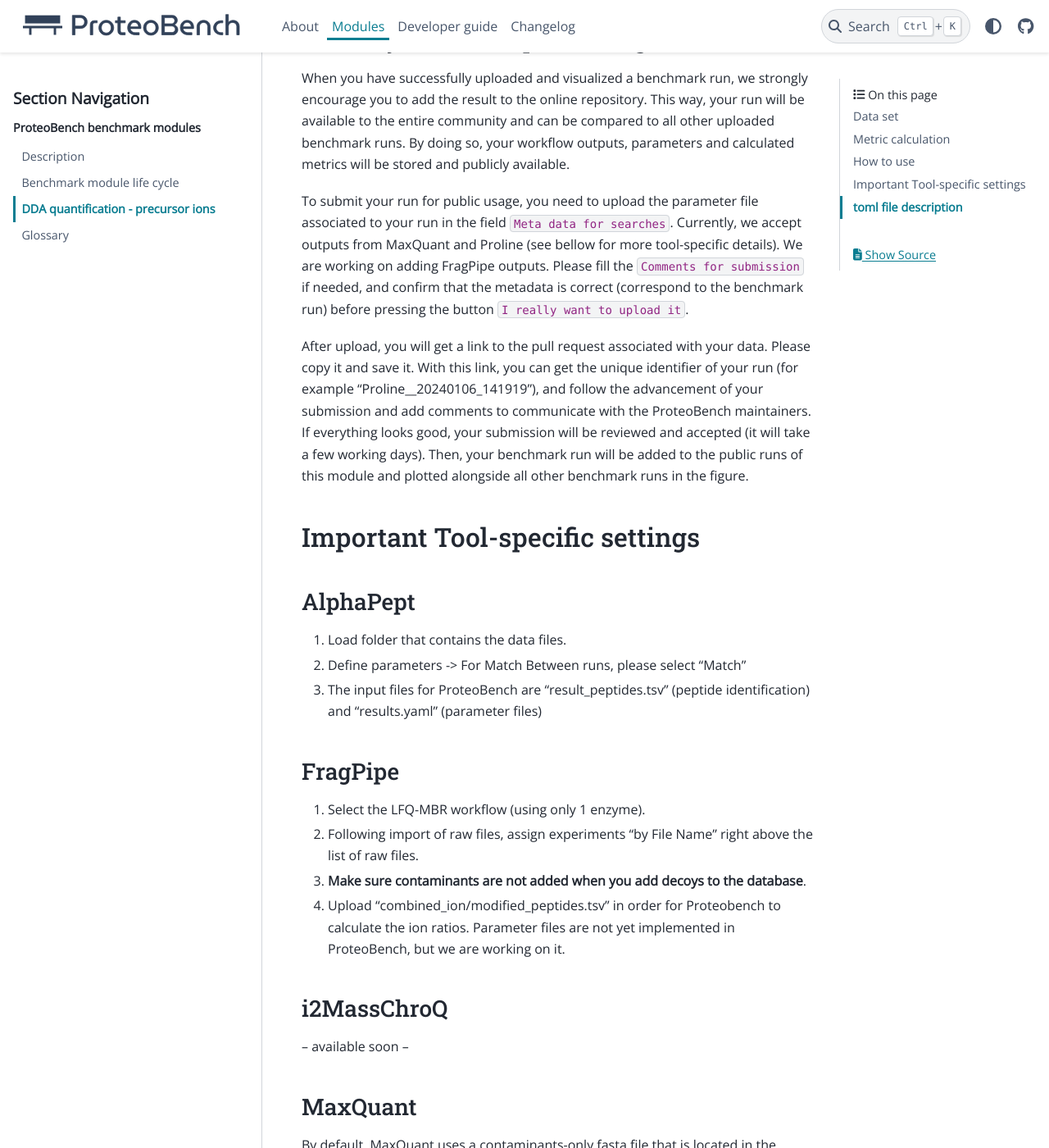
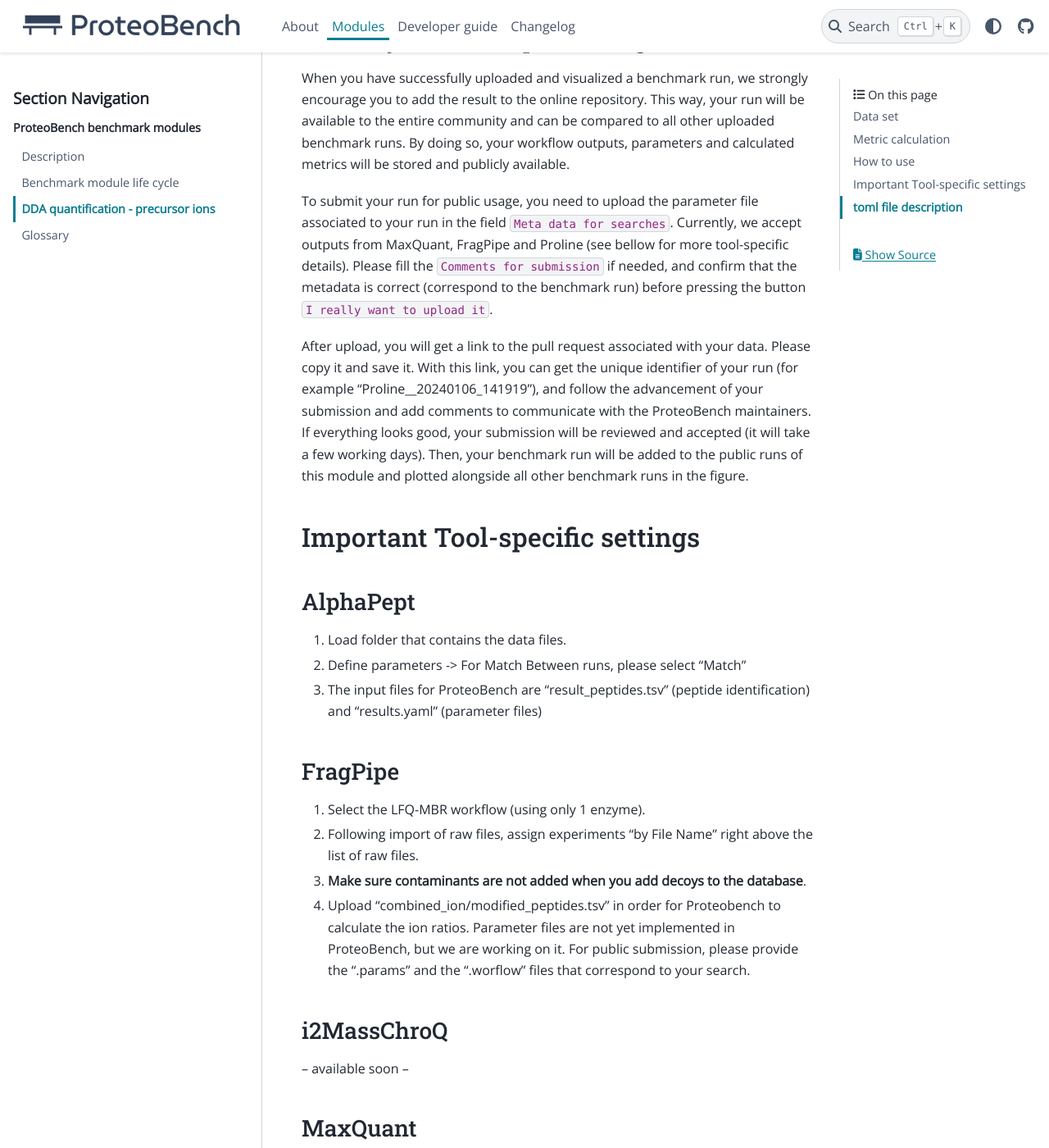
Before and after one commit to Proteobench/ProteoBench, a Sphinx documentation site: the page built from docs/modules/3-DDA-Quantification-ion-level.md, in a window 1280 px wide and 1400 px high, scrolled down 2181 px. Shown: the whole window at 82% size. Built offline with Sphinx 7.4.7 and the PyData theme 0.15.4, drawn with Linux system fonts in a browser that asks for light colours; pages that are not in the unit, such as notebooks, are missing from menus.

Commit message:
amend documentation for FragPipe public submission

```diff
--- a/docs/modules/3-DDA-Quantification-ion-level.md
+++ b/docs/modules/3-DDA-Quantification-ion-level.md
@@ -43,7 +43,7 @@
 
 When you have successfully uploaded and visualized a benchmark run, we strongly encourage you to add the result to the online repository. This way, your run will be available to the entire community and can be compared to all other uploaded benchmark runs. By doing so, your workflow outputs, parameters and calculated metrics will be stored and publicly available.
 
-To submit your run for public usage, you need to upload the parameter file associated to your run in the field `Meta data for searches`. Currently, we accept outputs from MaxQuant and Proline (see bellow for more tool-specific details). We are working on adding FragPipe outputs. Please fill the `Comments for submission` if needed, and confirm that the metadata is correct (correspond to the benchmark run) before pressing the button `I really want to upload it`.
+To submit your run for public usage, you need to upload the parameter file associated to your run in the field `Meta data for searches`. Currently, we accept outputs from MaxQuant, FragPipe and Proline (see bellow for more tool-specific details). Please fill the `Comments for submission` if needed, and confirm that the metadata is correct (correspond to the benchmark run) before pressing the button `I really want to upload it`.
 
 After upload, you will get a link to the pull request associated with your data. Please copy it and save it. With this link, you can get the unique identifier of your run (for example "Proline__20240106_141919"), and follow the advancement of your submission and add comments to communicate with the ProteoBench maintainers. If everything looks good, your submission will be reviewed and accepted (it will take a few working days). Then, your benchmark run will be added to the public runs of this module and plotted alongside all other benchmark runs in the figure.
 
@@ -60,6 +60,7 @@
 2. Following import of raw files, assign experiments "by File Name" right above the list of raw files.
 3. **Make sure contaminants are not added when you add decoys to the database**.
 4. Upload "combined_ion/modified_peptides.tsv" in order for Proteobench to calculate the ion ratios. Parameter files are not yet implemented in ProteoBench, but we are working on it.
+For public submission, please provide the ".params" and the ".worflow" files that correspond to your search.
 
 ### i2MassChroQ
 -- available soon --
```
